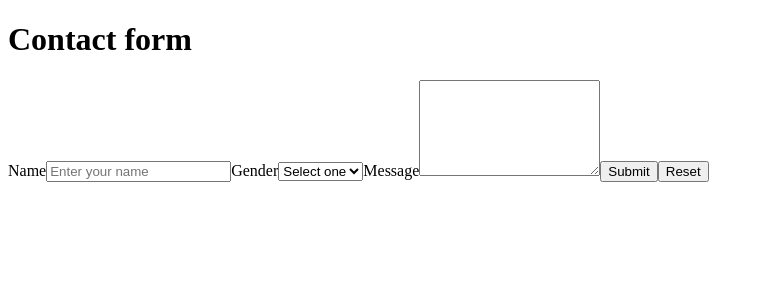
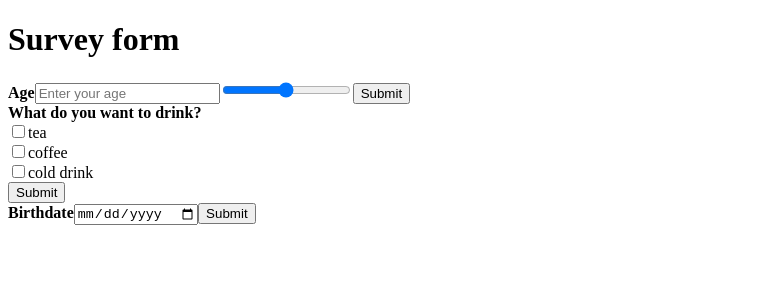
Before and after one commit to meow0907/basic-react, a React (Vite) app: page / in a window 1280 px wide. Shown: the top 300 px of the page, without its empty margins (0-764 px from the left). Built offline with nearby package versions, Linux system fonts and the light colour scheme.

Commit message:
updated readme

```diff
--- a/src/App.jsx
+++ b/src/App.jsx
@@ -1,13 +1,18 @@
 // import Car from "./Car";
-import Contact from "./Contact";
- const App = ()=>{
-  //js logic
+// import Contact from "./Contact";
+//  const App = ()=>{
+//   return (
+//     <>
+//     <Contact  />
+//     </>
+//   );
+// };
+// export default App;
 
-  //HTML inside return tag
-  return (
-    <>
-    <Contact  />
-    </>
-  );
+
+//-----------survey----------------------------------------
+import Survey from "./Survey";
+const App=()=>{
+  return (<><Survey/></>);
 };
 export default App;
--- /dev/null
+++ b/src/Survey.jsx
@@ -0,0 +1,52 @@
+const Survey=()=>{
+
+    const submitForm=(e)=>{
+        e.preventDefault();
+        const age = document.getElementById("age").value;
+        console.log("Form submitted with age:", age);
+
+        const selectedDrinks = [];
+        const checkboxes = document.querySelectorAll('input[name="drink"]:checked');
+        checkboxes.forEach((checkbox) => {
+            selectedDrinks.push(checkbox.value);
+        });
+
+        console.log("Form submitted with selected drinks:", selectedDrinks.join(", "));
+
+        const birthDate = document.getElementById("birthDate").value;
+        console.log("Form submitted with birth date:", birthDate);
+        };
+
+    const handleSliderInput=(e)=>{
+        document.getElementById("age").value = e.target.value;
+    };
+
+    return (
+        <div>
+            <h1>Survey form</h1>
+            <form id="surveyForm" onSubmit = {(e) => submitForm(e)}>
+
+                <label><b>Age</b></label>
+                <input placeholder = "Enter your age" id ="age"  required />
+                <input type="range" id="ageSlider"  min="0" max="100" step="1"  onInput={handleSliderInput}/>
+                <button type="submit">Submit</button><br/>
+
+                <label><b>What do you want to drink?</b></label><br/>
+                <input type="checkbox" id="tea" name="drink" value="tea"/>
+                <output id="tea">tea</output><br/>
+                <input type="checkbox" id="coffee" name="drink" value="coffee"/>
+                <output id="coffee">coffee</output><br/>
+                <input type="checkbox" id="cold drink" name="drink" value="cold drink"/>
+                <output id="cold drink">cold drink</output><br/>
+                <button type="submit">Submit</button><br/>
+
+                <label><b>Birthdate</b></label>
+                <input type="date" id="birthDate" required/>
+                <button type="submit">Submit</button><br/>
+
+            </form>
+        </div>
+    );
+};
+
+export default Survey;
```
